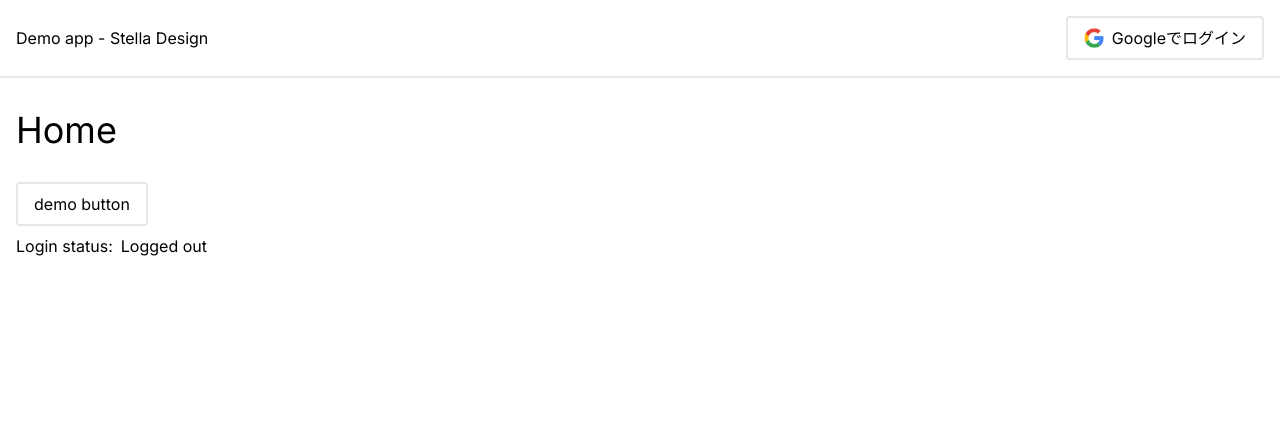
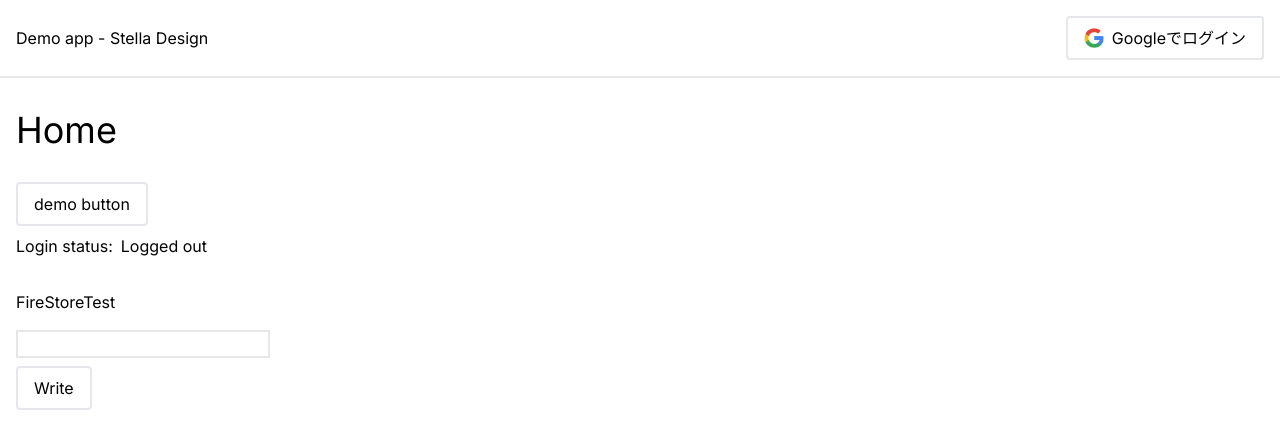
Before and after one commit to kouichi-hoshi/demo-app, a Next.js app: page / in a window 1280 px wide. Shown: the top 448 px of the page. Built offline with nearby package versions, Linux system fonts and the light colour scheme; no server answers; the database is empty.

Commit message:
Firestoreテスト用コンポーネントを設置

```diff
--- /dev/null
+++ b/src/app/_components/FireStoreTest/index.tsx
@@ -0,0 +1,52 @@
+'use client'
+
+import { useState, useEffect } from 'react'
+import { db } from '@/_lib/firebase'
+import { doc, setDoc, getDoc, Firestore } from 'firebase/firestore'
+
+export default function FireStoreTest() {
+  const [data, setData] = useState<string>('')
+  const docRef = doc(db, 'users', 'user1')
+
+  useEffect(() => {
+    const getDb = async () => {
+      const docSnap = await getDoc(docRef)
+
+      if (docSnap.exists()) {
+        console.log('Document data:', docSnap.data())
+      } else {
+        // docSnap.data() will be undefined in this case
+        console.log('No such document!')
+      }
+    }
+    getDb()
+  }, [docRef])
+
+  const dbFunc = async (db: Firestore): Promise<void> => {
+    try {
+      await setDoc(doc(db, 'users', 'user1'), {
+        data: data,
+      })
+      console.log('Document successfully written!')
+    } catch (error) {
+      console.error('Error writing document: ', error)
+    }
+  }
+  return (
+    <div className='my-8'>
+      <h1>FireStoreTest</h1>
+      <p className='my-2'>{data}</p>
+      <div>
+        <input
+          type='text'
+          className='my-2 border-2 px-2'
+          value={data}
+          onChange={(e) => setData(e.target.value)}
+        ></input>
+      </div>
+      <button type='submit' className='button' onClick={() => dbFunc(db)}>
+        Write
+      </button>
+    </div>
+  )
+}
--- a/src/app/_constants/env.ts
+++ b/src/app/_constants/env.ts
@@ -3,7 +3,7 @@ export const FIREBASE_API_KEY =
 export const FIREBASE_AUTH_DOMAIN =
   process.env['NEXT_PUBLIC_FIREBASE_AUTH_DOMAIN'] ?? ''
 export const FIREBASE_PROJECT_ID =
-  process.env['FIREBASE_PROJECT_ID'] ?? ''
+  process.env['NEXT_PUBLIC_FIREBASE_PROJECT_ID'] ?? ''
 export const FIREBASE_STORAGE_BUCKET =
   process.env['FIREBASE_STORAGE_BUCKET'] ?? ''
 export const FIREBASE_MESSAGING_SENDER_ID =
--- a/src/app/_lib/firebase.ts
+++ b/src/app/_lib/firebase.ts
@@ -1,4 +1,6 @@
 import { getApp, getApps, initializeApp } from 'firebase/app'
+import { getFirestore } from 'firebase/firestore'
+
 import {
   FIREBASE_API_KEY,
   FIREBASE_APP_ID,
@@ -20,3 +22,5 @@ const firebaseConfig = {
 export const app = initializeApp(firebaseConfig)
 export const initializeFirebaseApp = () =>
   !getApps().length ? initializeApp(firebaseConfig) : getApp()
+
+export const db = getFirestore(app)
--- a/src/app/page.tsx
+++ b/src/app/page.tsx
@@ -1,5 +1,6 @@
 import LoginStatus from '@/_components/LoginStatus'
 import PageHeader from '@/_components/PageHeader'
+import FireStoreTest from './_components/FireStoreTest'
 
 export default function Home() {
   return (
@@ -8,6 +9,7 @@ export default function Home() {
         <PageHeader title={'Home'} />
         <button className='button'>demo button</button>
         <LoginStatus />
+        <FireStoreTest />
       </section>
     </article>
   )
```
